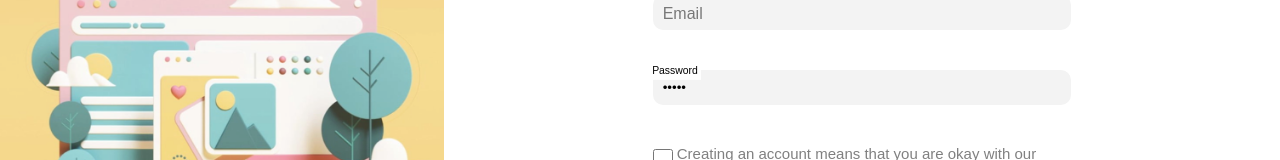
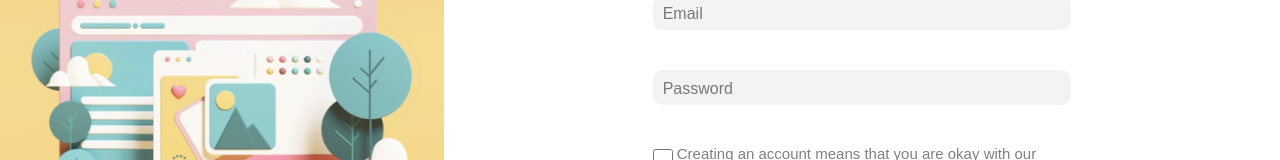
Before and after one commit to MercMayhem/MercMayhem.github.io, a React (Create React App) app: page /#/ in a window 1280 px wide. Shown: the part 306-466 px from the top of the page. Built offline with nearby package versions, Linux system fonts and the light colour scheme; the HTML template or start-up script is replaced by a standard one.

Commit message:
fixed password bug

```diff
--- a/src/pages/signup.jsx
+++ b/src/pages/signup.jsx
@@ -7,7 +7,7 @@ import { useNavigate } from 'react-router-dom'
 
 function Signup(){
     const [email, setEmail] = useContext(UserContext)
-    const [password, setPassword] = useState(false)
+    const [password, setPassword] = useState("")
     let navigate = useNavigate();
 
     let submitHandler = (e) => {
```
